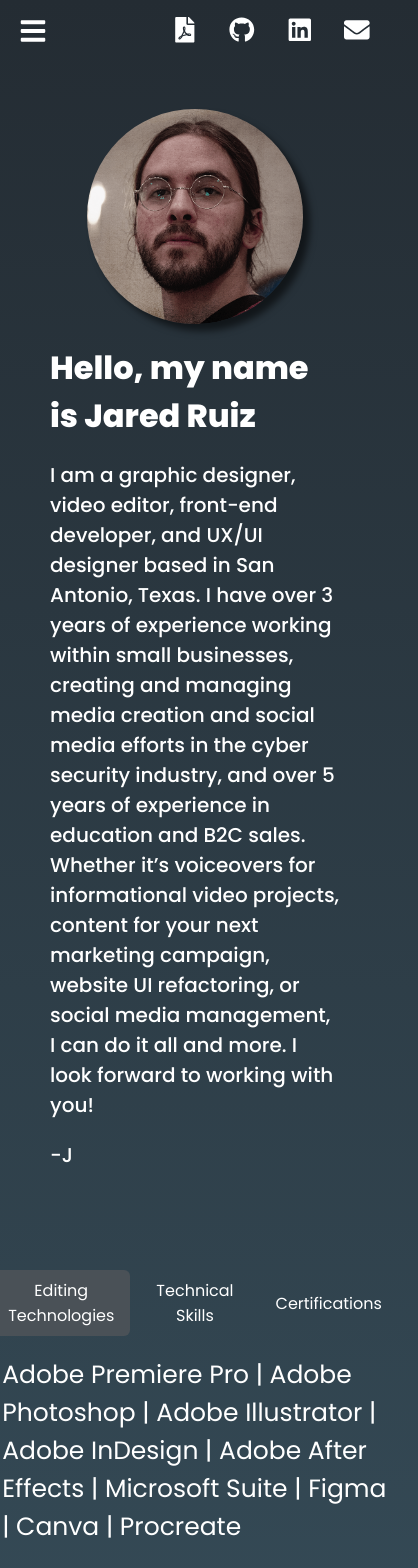
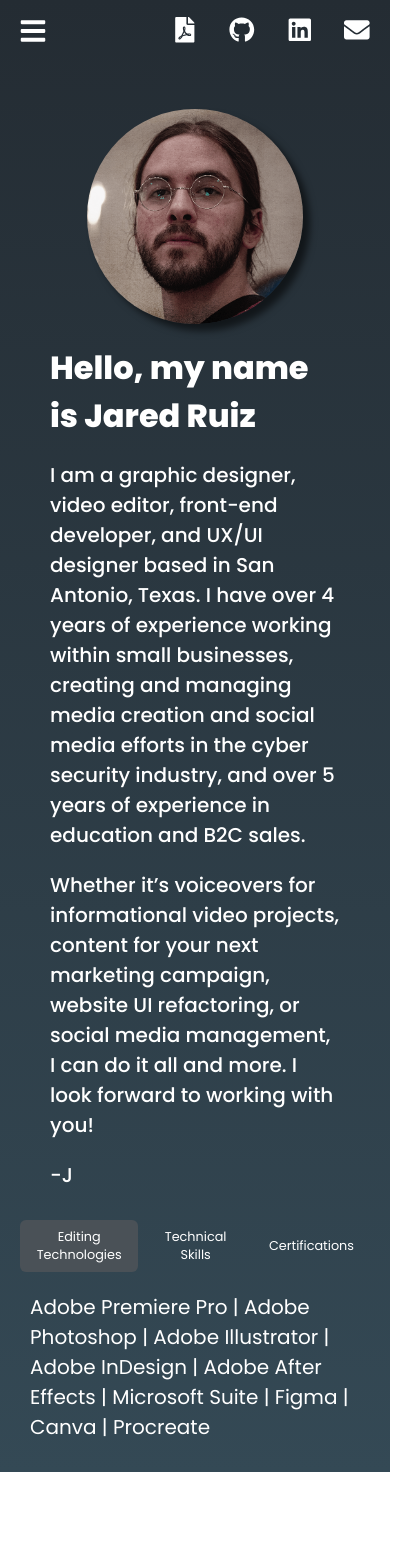
Before and after one commit to jared-ruiz/jared-ruiz.github.io, a React (Vite) app in the folder website-revamp/: page /about in a window 390 px wide. Shown: the top 1568 px of the page, 418 px wide, since content can reach past the window. After the commit the page ends 1472 px from the top, so only its background shows below. Built offline with nearby package versions, Linux system fonts and the light colour scheme.

Commit message:
Added a quick placeholder for the projects section and added a bit more query styling for mobile. It's not ready yet for deployment but I'll double check it all shortly.

```diff
--- a/website-revamp/src/App.jsx
+++ b/website-revamp/src/App.jsx
@@ -3,6 +3,7 @@ import Navbar from './components/Navbar/Navbar.jsx';
 import Designs from "./components/Designs/Designs.jsx";
 import Sketchbook from "./components/Sketches/Sketches.jsx";
 import About from './components/About/About.jsx';
+import Projects from "./components/Projects/Projects.jsx";
 
 const App = () => {
   return (
@@ -12,7 +13,7 @@ const App = () => {
         <Route path="/" element={<Navigate to="/designs" />} />
         <Route path="/designs" element={<Designs />} />
         <Route path="/sketchbook" element={<Sketchbook />} />
-        <Route path="/projects" element="" />
+        <Route path="/projects" element={<Projects />} />
         <Route path="/about" element={<About />} />
       </Routes>
     </Router>
--- a/website-revamp/src/components/About/About.jsx
+++ b/website-revamp/src/components/About/About.jsx
@@ -15,10 +15,9 @@ function About() {
 
                     <div className={classes.card_me_info}>
                         <h1>Hello, my name is Jared Ruiz</h1>
-                        <p>I am a graphic designer, video editor, front-end developer, and UX/UI designer based in San Antonio, Texas. I have over 3 years of experience working within small businesses, creating and managing media creation  and social media efforts in the cyber security industry, and over 5 years of experience in education and B2C sales.
-
-                        Whether it’s voiceovers for informational video projects, content for your next marketing campaign, website UI refactoring, or social media management, I can do it all and more. I look forward to working with you!
+                        <p>I am a graphic designer, video editor, front-end developer, and UX/UI designer based in San Antonio, Texas. I have over 4 years of experience working within small businesses, creating and managing media creation and social media efforts in the cyber security industry, and over 5 years of experience in education and B2C sales.
                         </p>
+                        <p>Whether it’s voiceovers for informational video projects, content for your next marketing campaign, website UI refactoring, or social media management, I can do it all and more. I look forward to working with you!</p>
                         <p>-J</p>
                     </div>
                 </div>
--- a/website-revamp/src/components/About/About.module.css
+++ b/website-revamp/src/components/About/About.module.css
@@ -124,4 +124,9 @@
         justify-content: center;
         align-items: center;
     }
+
+    .tab_container {
+        margin-top: 0;
+        padding: 0;
+    }
   }
--- /dev/null
+++ b/website-revamp/src/components/Projects/Projects.jsx
@@ -0,0 +1,11 @@
+import classes from '../Projects/Projects.module.css';
+
+function Projects() {
+    return(
+        <>
+            <h1 className={classes.tempStyle}>~ Coming Soon</h1>
+        </>
+    )
+}
+
+export default Projects;
--- /dev/null
+++ b/website-revamp/src/components/Projects/Projects.module.css
@@ -0,0 +1,4 @@
+.tempStyle {
+    padding: 20px;
+    color: white;
+}
--- a/website-revamp/src/components/TabButton/TabButton.module.css
+++ b/website-revamp/src/components/TabButton/TabButton.module.css
@@ -36,3 +36,12 @@
     color: white;
     font-size: 25px;
 }
+@media only screen and (max-width: 428px) {
+    .tab_content p {
+        font-size: 20px
+    }
+
+    .tab_item{
+        font-size: .8rem;
+    }
+}
```
